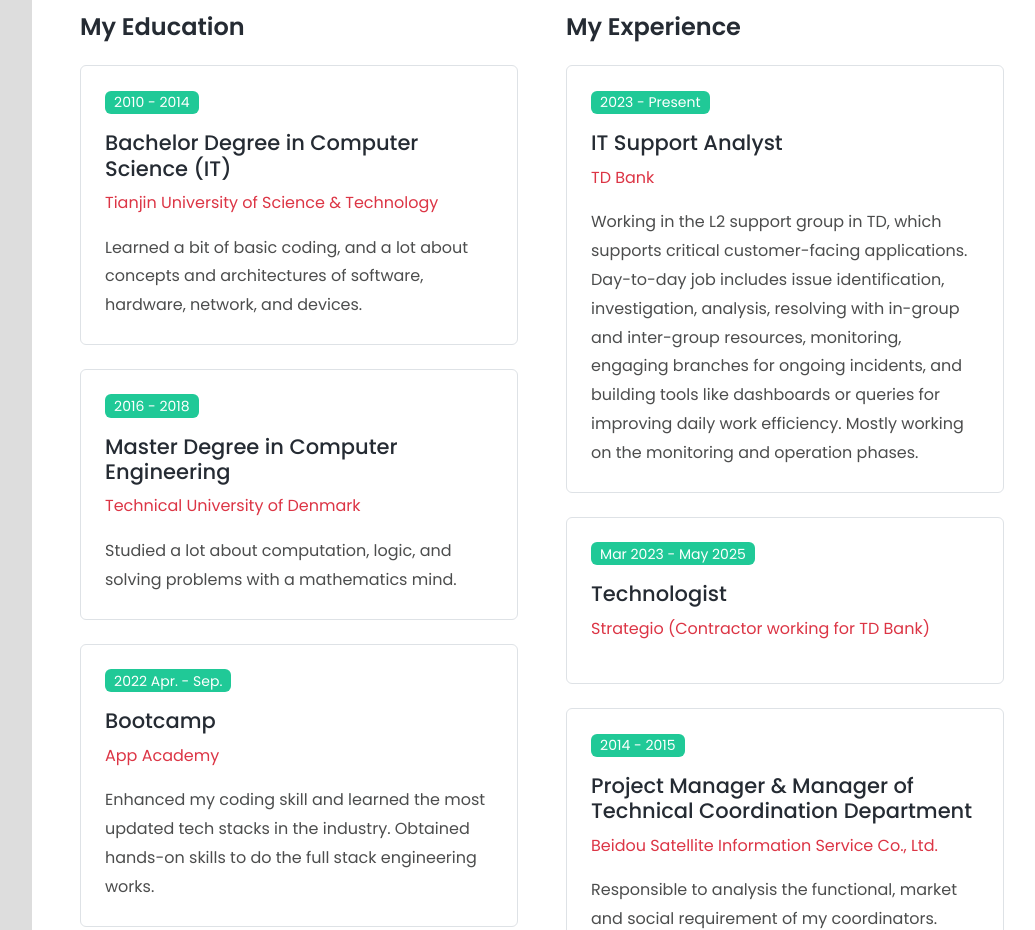
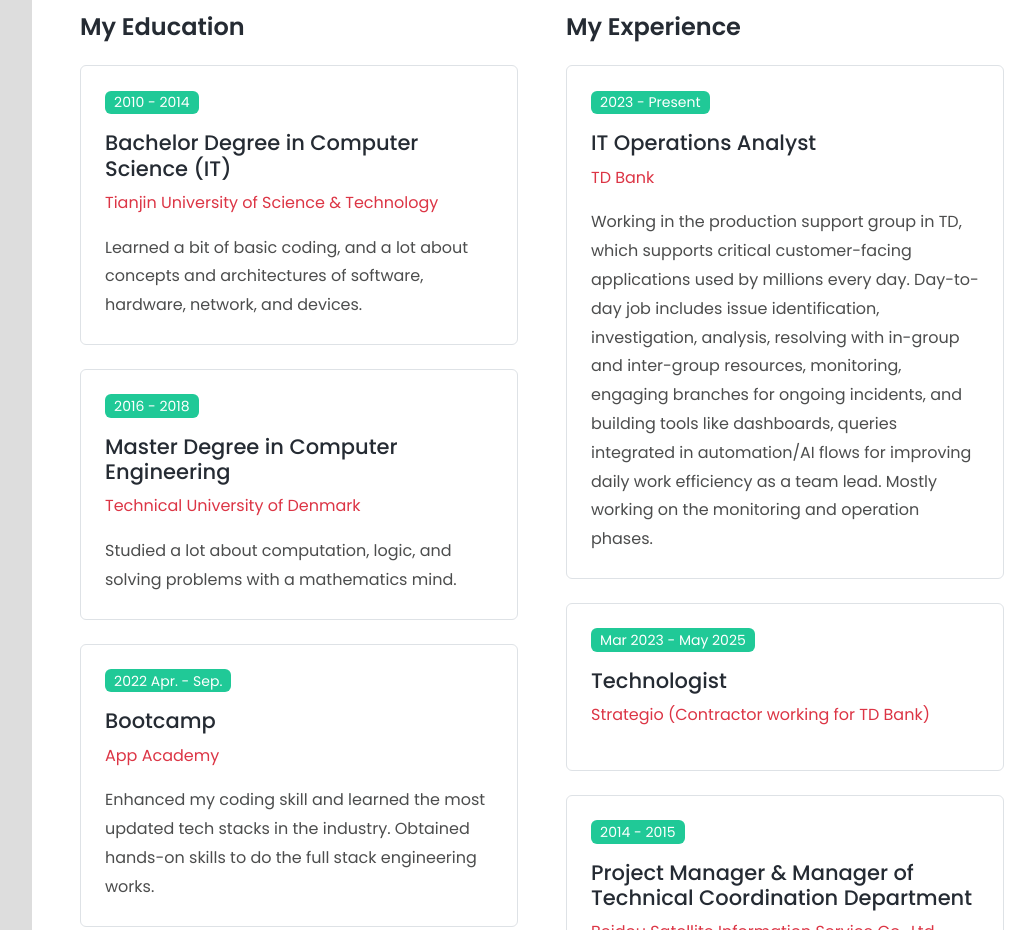
Before and after one commit to zerotume/zerotume.github.io, a plain HTML site: page index.html in a window 1280 px wide. Shown: the part 3380-4310 px from the top of the page, without its empty margins (228-1263 px from the left). Drawn offline with Linux system fonts and the light colour scheme.

Commit message:
Update index.html
added better job desc

```diff
--- a/index.html
+++ b/index.html
@@ -359,9 +359,9 @@
 
             <div class="bg-white border rounded p-4 mb-4">
               <p class="badge bg-primary text-2 fw-400">2023 - Present</p>
-              <h3 class="text-5">IT Support Analyst</h3>
+              <h3 class="text-5">IT Operations Analyst</h3>
               <p class="text-danger">TD Bank</p>
-              <p class="mb-0">Working in the L2 support group in TD, which supports critical customer-facing applications. Day-to-day job includes issue identification, investigation, analysis, resolving with in-group and inter-group resources, monitoring, engaging branches for ongoing incidents, and building tools like dashboards or queries for improving daily work efficiency. Mostly working on the monitoring and operation phases.
+              <p class="mb-0">Working in the production support group in TD, which supports critical customer-facing applications used by millions every day. Day-to-day job includes issue identification, investigation, analysis, resolving with in-group and inter-group resources, monitoring, engaging branches for ongoing incidents, and building tools like dashboards, queries integrated in automation/AI flows for improving daily work efficiency as a team lead. Mostly working on the monitoring and operation phases.
               </p>
               <!--
                 <p class="mb-0"></p>
```
